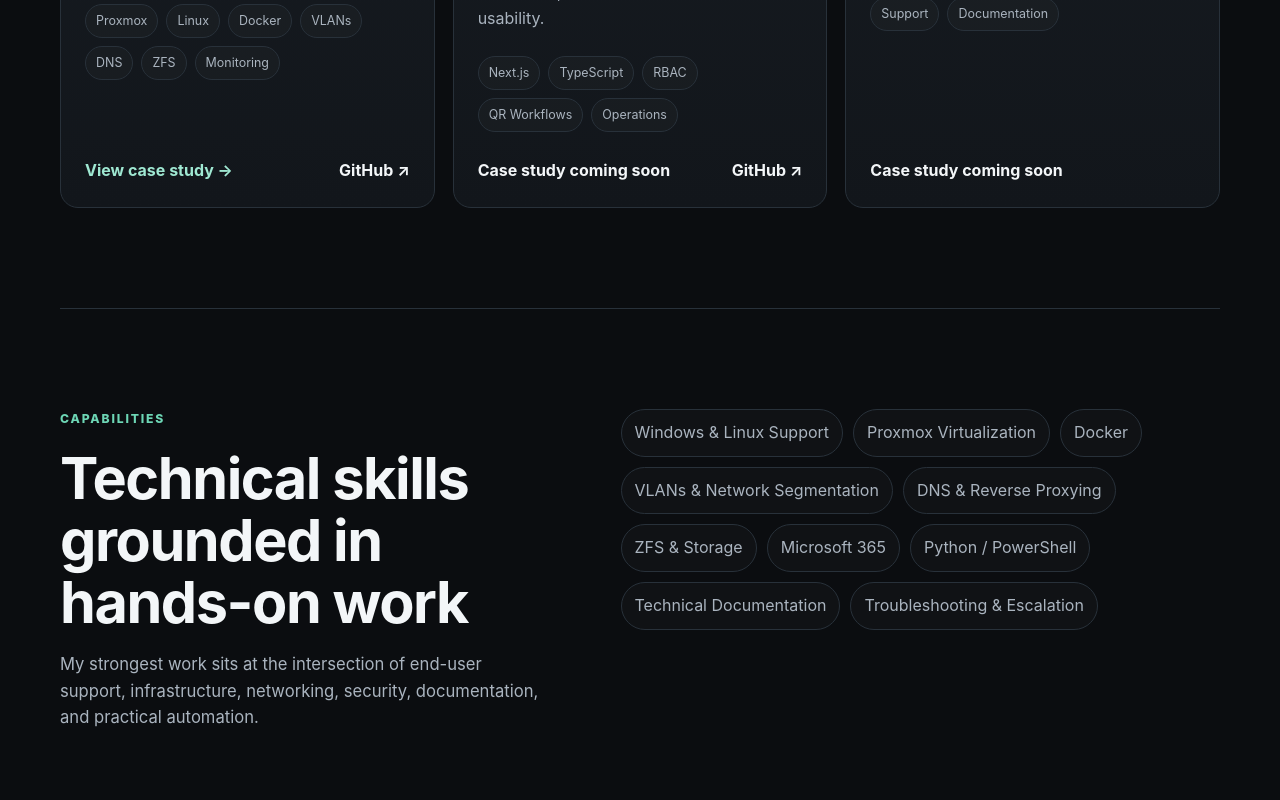
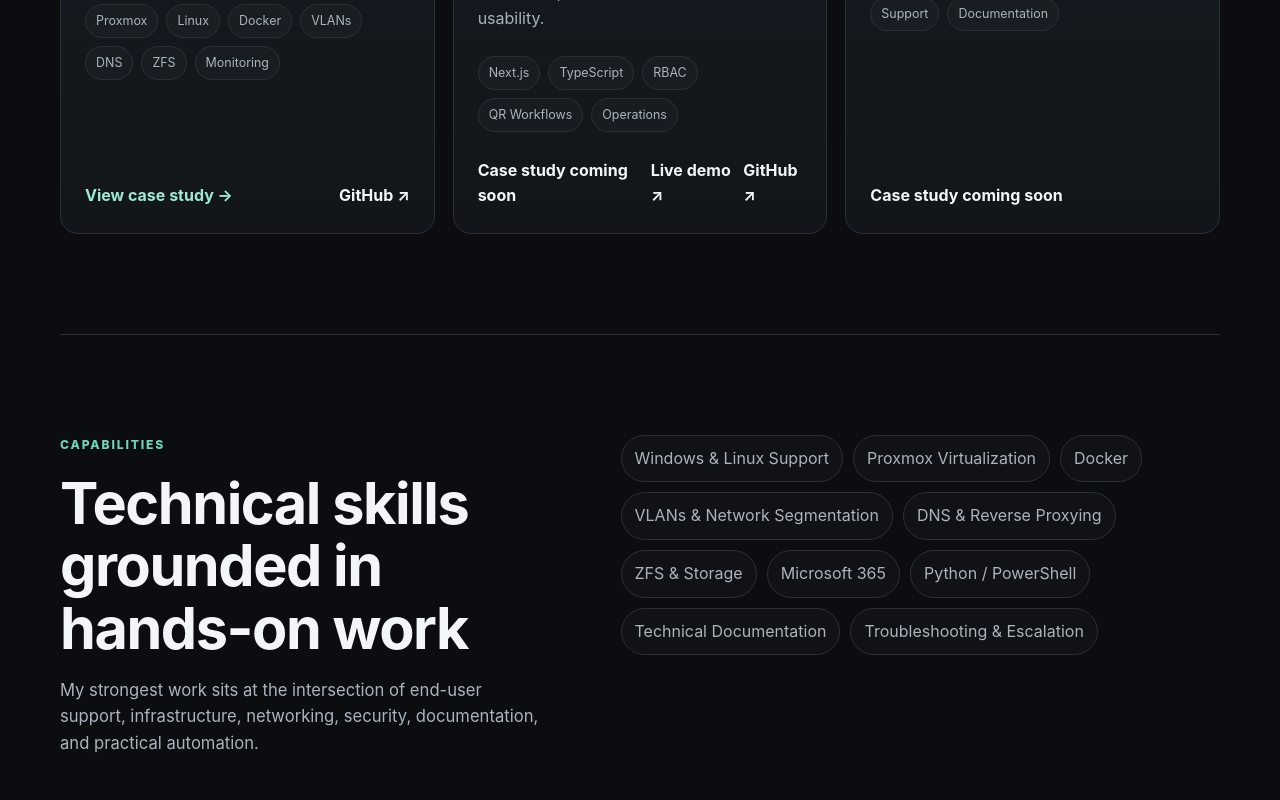
Before and after one commit to Wheelbc-Virtura/portfolio, a Next.js app: page / in a window 1280 px wide. Shown: the part 1420-2220 px from the top of the page. Built offline with nearby package versions, Linux system fonts and the light colour scheme.

Commit message:
commit further changes to homepage

```diff
--- a/app/page.tsx
+++ b/app/page.tsx
@@ -28,6 +28,7 @@ const projects = [
       "Designed and maintain a security-focused Proxmox and Docker environment with trust-based VLAN segmentation, internal DNS, reverse proxy routing, monitoring, remote access, and ZFS-backed storage.",
     tags: ["Proxmox", "Linux", "Docker", "VLANs", "DNS", "ZFS", "Monitoring"],
     href: "/projects/homelab",
+    demo: "",
     github: "https://github.com/Wheelbc-Virtura/homelab",
     status: "Featured case study",
     available: true,
@@ -39,7 +40,8 @@ const projects = [
     tags: ["Next.js", "TypeScript", "RBAC", "QR Workflows", "Operations"],
     href: "",
     demo: "https://field-service-inventory-showcase.vercel.app/",
-    github: "https://github.com/Wheelbc-Virtura/field-service-inventory-showcase",
+    github:
+      "https://github.com/Wheelbc-Virtura/field-service-inventory-showcase",
     status: "Live showcase",
     available: false,
   },
@@ -49,6 +51,7 @@ const projects = [
       "Support automation and troubleshooting work covering scripting, DNS repair, system checks, backups, documentation, and repeatable operational tasks.",
     tags: ["Python", "PowerShell", "Automation", "Support", "Documentation"],
     href: "",
+    demo: "",
     github: "",
     status: "Case study in development",
     available: false,
@@ -125,6 +128,7 @@ export default function Home() {
         <div className="section-heading">
           <p className="eyebrow">Selected work</p>
           <h2>Projects that prove the work</h2>
+
           <p>
             Each case study focuses on the problem, technical decisions,
             implementation, troubleshooting, and lessons learned—not just the
@@ -152,7 +156,19 @@ export default function Home() {
                 {project.available ? (
                   <a href={project.href}>View case study →</a>
                 ) : (
-                  <span className="coming-soon">Case study coming soon</span>
+                  <span className="coming-soon">
+                    Case study coming soon
+                  </span>
+                )}
+
+                {project.demo && (
+                  <a
+                    href={project.demo}
+                    target="_blank"
+                    rel="noreferrer"
+                  >
+                    Live demo ↗
+                  </a>
                 )}
 
                 {project.github && (
@@ -224,12 +240,12 @@ export default function Home() {
                 </li>
                 <li>
                   Troubleshoot hardware, software, connectivity, and
-                  configuration problems during build, delivery, remote
-                  support, and onsite deployment.
+                  configuration problems during build, delivery, remote support,
+                  and onsite deployment.
                 </li>
                 <li>
-                  Apply device hardening and security policies to support
-                  secure customer environments.
+                  Apply device hardening and security policies to support secure
+                  customer environments.
                 </li>
                 <li>
                   Manage multiple concurrent deployments while maintaining
@@ -273,8 +289,8 @@ export default function Home() {
                   information for process improvement.
                 </li>
                 <li>
-                  Tested internal software changes and communicated user
-                  feedback and usability issues.
+                  Tested internal software changes and communicated user feedback
+                  and usability issues.
                 </li>
               </ul>
             </div>
@@ -331,6 +347,7 @@ export default function Home() {
 
           <div className="future-credentials">
             <p className="panel-label">Planned / In Progress</p>
+
             <p>
               Continuing advanced security coursework with CCSP, CySA+, and
               PenTest+ targeted as part of ongoing professional and degree
```
